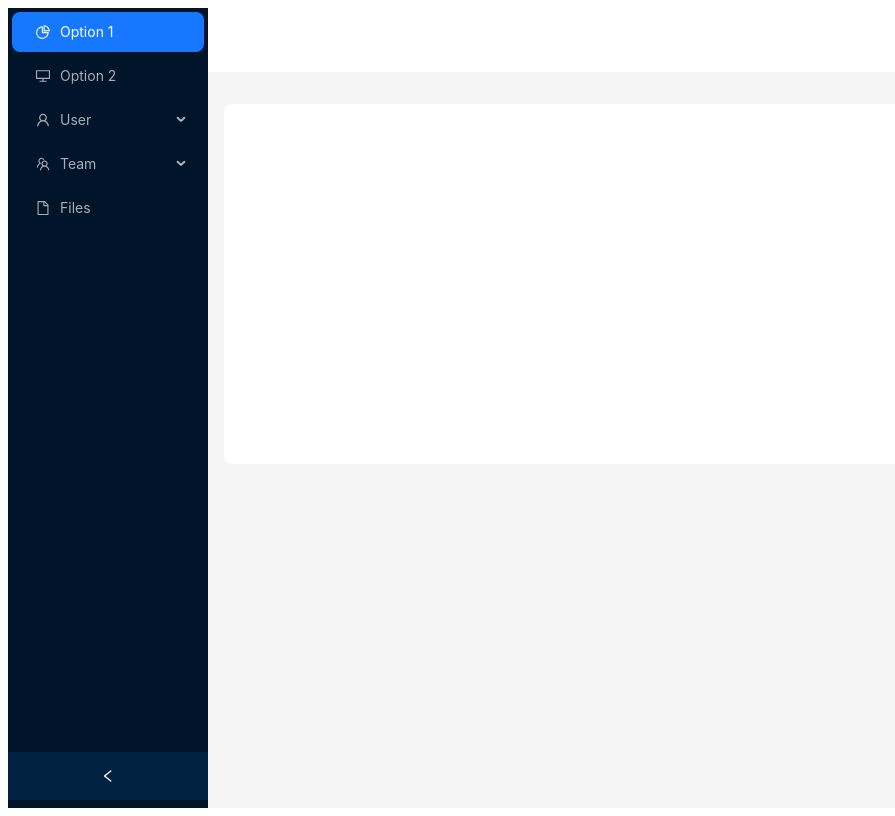
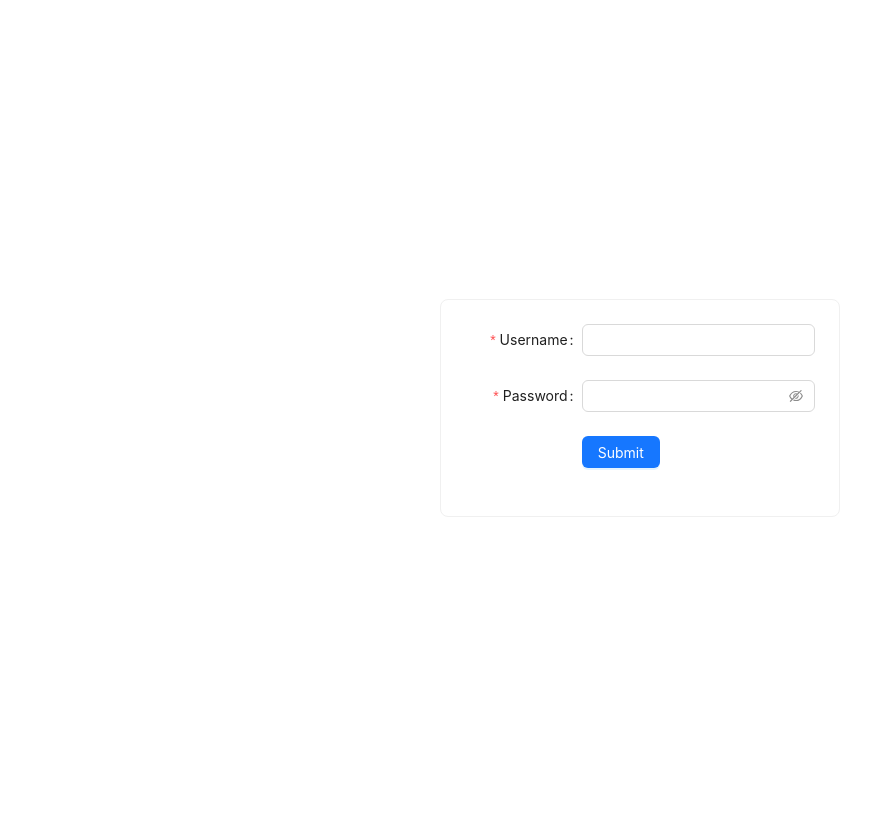
Before and after one commit to Hydralisk-zerg/sandbox, a React (Create React App) app in the folder frontend/: page /login in a window 1280 px wide. Shown: the whole page, without its empty margins (0-895 px from the left). Built offline with nearby package versions, Linux system fonts and the light colour scheme.

Commit message:
форма логирования

```diff
--- a/frontend/public/index.html
+++ b/frontend/public/index.html
@@ -8,6 +8,5 @@
 </head>
 <body>
   <div id="root"></div>
-  <script src="./index.js"></script>
 </body>
 </html>
--- /dev/null
+++ b/frontend/src/App.tsx
@@ -0,0 +1,35 @@
+import React, { useState } from 'react';
+import { BrowserRouter as Router, Route, Routes, Navigate } from 'react-router-dom';
+import Layouts from './layout';
+import Login from './components/Login';
+
+const App: React.FC = () => {
+  const [isAuthenticated, setIsAuthenticated] = useState<boolean>(false);
+
+  const handleLogin = (username: string, password: string) => {
+    if (username === 'admin' && password === 'password') {
+      setIsAuthenticated(true);
+    } else {
+      alert('Неверный логин или пароль');
+    }
+  };
+
+  return (
+    <Router>
+      <Routes>
+        <Route path="/login" element={<Login onLogin={handleLogin} />} />
+        <Route
+          path="/option1"
+          element={isAuthenticated ? <Layouts /> : <Navigate to="/login" />}
+        />
+        <Route
+          path="/option2"
+          element={isAuthenticated ? <Layouts /> : <Navigate to="/login" />}
+        />
+        <Route path="/" element={<Navigate to="/login" />} />
+      </Routes>
+    </Router>
+  );
+};
+
+export default App;
--- /dev/null
+++ b/frontend/src/components/Login.tsx
@@ -0,0 +1,65 @@
+import React from 'react';
+import type { FormProps } from 'antd';
+import { Button, Form, Input, Card } from 'antd';
+
+type FieldType = {
+  username: string;
+  password: string;
+};
+
+interface LoginProps {
+  onLogin: (username: string, password: string) => void;
+}
+
+const Login: React.FC<LoginProps> = ({ onLogin }) => {
+  const onFinish: FormProps<FieldType>['onFinish'] = (values) => {
+    console.log('Success:', values);
+    onLogin(values.username, values.password);
+    // Переход на другую страницу после успешного входа
+    window.location.href = '/option1'; // Замените '/option1' на нужный путь
+  };
+
+  const onFinishFailed: FormProps<FieldType>['onFinishFailed'] = (errorInfo) => {
+    console.log('Failed:', errorInfo);
+  };
+
+  return (
+    <div style={{ display: 'flex', justifyContent: 'center', alignItems: 'center', height: '100vh' }}>
+      <Card style={{ width: 400 }}>
+        <Form
+          name="basic"
+          labelCol={{ span: 8 }}
+          wrapperCol={{ span: 16 }}
+          initialValues={{ remember: true }}
+          onFinish={onFinish}
+          onFinishFailed={onFinishFailed}
+          autoComplete="off"
+        >
+          <Form.Item<FieldType>
+            label="Username"
+            name="username"
+            rules={[{ required: true, message: 'Please input your username!' }]}
+          >
+            <Input />
+          </Form.Item>
+
+          <Form.Item<FieldType>
+            label="Password"
+            name="password"
+            rules={[{ required: true, message: 'Please input your password!' }]}
+          >
+            <Input.Password />
+          </Form.Item>
+
+          <Form.Item wrapperCol={{ offset: 8, span: 16 }}>
+            <Button type="primary" htmlType="submit">
+              Submit
+            </Button>
+          </Form.Item>
+        </Form>
+      </Card>
+    </div>
+  );
+};
+
+export default Login;
--- a/frontend/src/index.js
+++ b/frontend/src/index.js
@@ -1,6 +1,7 @@
 import React from 'react';
 import ReactDOM from 'react-dom/client';
-import App from './layout';
+import App from './App';
+import { BrowserRouter as Router, Routes } from 'react-router-dom';
 
 
 const root = ReactDOM.createRoot(document.getElementById('root'));
--- a/frontend/src/layout/index.tsx
+++ b/frontend/src/layout/index.tsx
@@ -8,7 +8,7 @@ import {
 } from '@ant-design/icons';
 import type { MenuProps } from 'antd';
 import { Breadcrumb, Layout, Menu, theme } from 'antd';
-import { BrowserRouter as Router, Route, Routes, useNavigate } from 'react-router-dom';
+import { Link, Routes, Route } from 'react-router-dom';
 import Option1Page from '../page/firstPage';
 import Option2Page from '../page/secondPage';
 
@@ -31,8 +31,8 @@ function getItem(
 }
 
 const items: MenuItem[] = [
-  getItem('Option 1', '1', <PieChartOutlined />),
-  getItem('Option 2', '2', <DesktopOutlined />),
+  getItem(<Link to="/option1">Option 1</Link>, '1', <PieChartOutlined />),
+  getItem(<Link to="/option2">Option 2</Link>, '2', <DesktopOutlined />),
   getItem('User', 'sub1', <UserOutlined />, [
     getItem('Tom', '3'),
     getItem('Bill', '4'),
@@ -47,16 +47,6 @@ const Layouts: React.FC = () => {
   const {
     token: { colorBgContainer, borderRadiusLG },
   } = theme.useToken();
-  const navigate = useNavigate();
-
-  const onMenuClick: MenuProps['onClick'] = (e) => {
-    if (e.key === '1') {
-      navigate('/option1');
-    }
-    if (e.key === '2') {
-      navigate('/option2');
-    }
-  };
 
   return (
     <Layout style={{ minHeight: '100vh' }}>
@@ -66,8 +56,7 @@ const Layouts: React.FC = () => {
           theme="dark"
           defaultSelectedKeys={['1']}
           mode="inline"
-          items={items} // Здесь items должен быть типа MenuItem
-          onClick={onMenuClick}
+          items={items}
         />
       </Sider>
       <Layout>
@@ -85,7 +74,6 @@ const Layouts: React.FC = () => {
             <Routes>
               <Route path="/option1" element={<Option1Page />} />
               <Route path="/option2" element={<Option2Page />} />
-              {/* Добавьте другие маршруты здесь */}
             </Routes>
           </div>
         </Content>
@@ -97,12 +85,4 @@ const Layouts: React.FC = () => {
   );
 };
 
-const App: React.FC = () => {
-  return (
-    <Router>
-      <Layouts />
-    </Router>
-  );
-};
-
-export default App;
+export default Layouts;
```
Also changed, not shown: frontend/src/components/ProtectedPage.tsx (added, +7 -0 lines), 1 other file (tests, documents, lock files or other folders).
